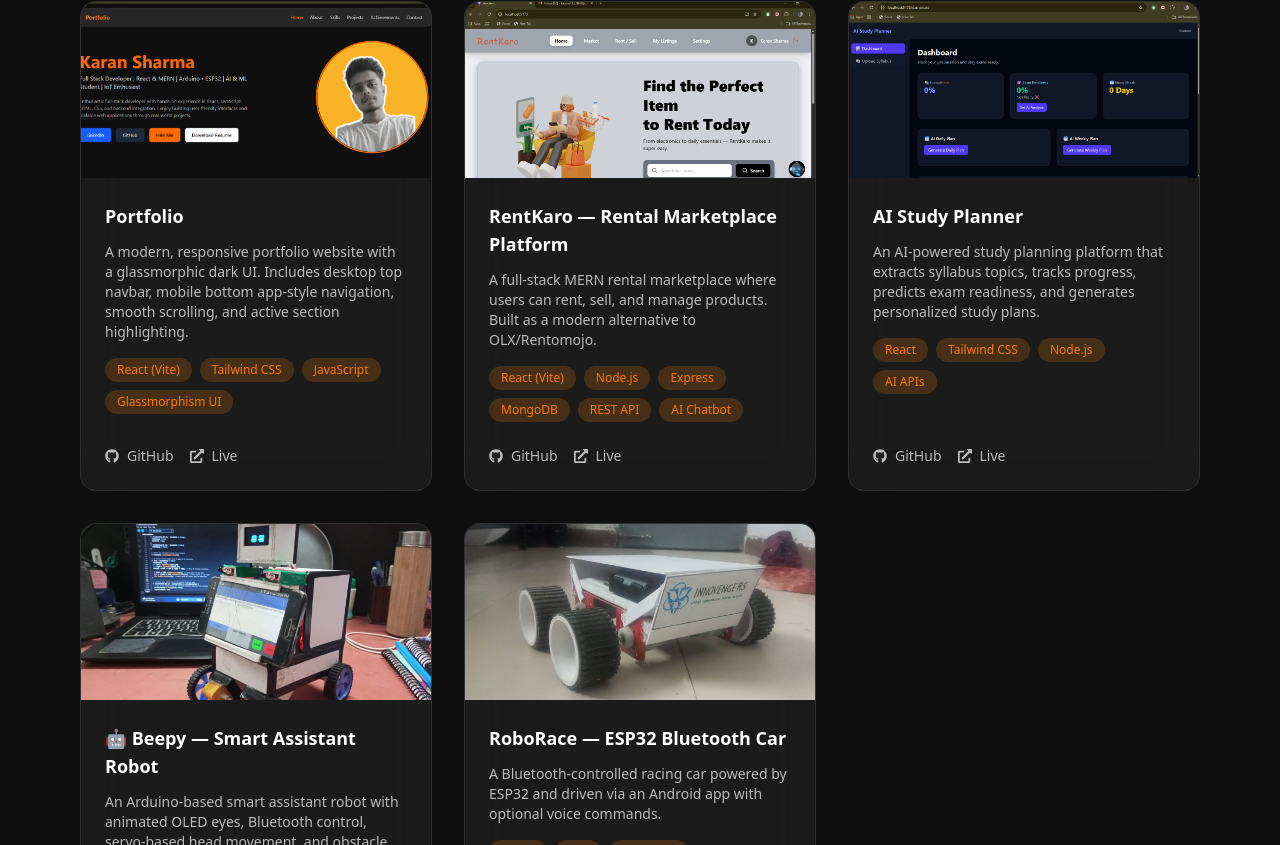
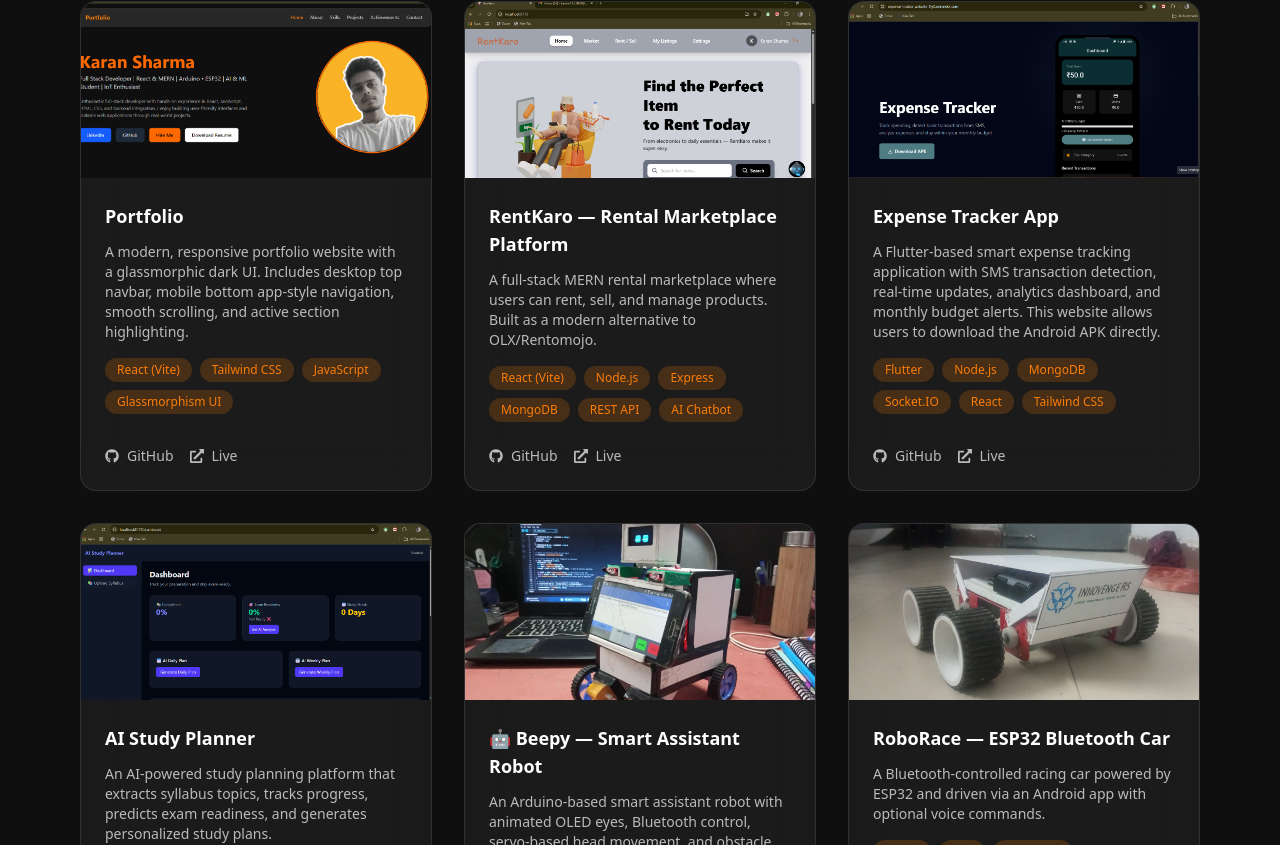
Before and after one commit to Karanx11/Portfolio, a React (Vite) app in the folder frontend/: page / in a window 1280 px wide. Shown: the part 2635-3480 px from the top of the page. Built offline with nearby package versions, Linux system fonts and the light colour scheme.

Commit message:
Added Expense Tracker Project

```diff
--- a/frontend/src/pages/Projects.jsx
+++ b/frontend/src/pages/Projects.jsx
@@ -6,6 +6,7 @@
 import studyPlannerImg from "../assets/projects/ai-study-planner.png";
 import beepyImg from "../assets/projects/beepy.png";
 import roboraceImg from "../assets/projects/roborace.png";
+import expenseImg from "../assets/projects/expense.png";
 
 const projects = [
   {
@@ -33,6 +34,22 @@
     live:"https://rentkaro-frontend.onrender.com",
     image: rentkaroImg,
   },
+  {
+  title: "Expense Tracker App",
+  description:
+    "A Flutter-based smart expense tracking application with SMS transaction detection, real-time updates, analytics dashboard, and monthly budget alerts. This website allows users to download the Android APK directly.",
+  tech: [
+    "Flutter",
+    "Node.js",
+    "MongoDB",
+    "Socket.IO",
+    "React",
+    "Tailwind CSS"
+  ],
+  github: "https://github.com/Karanx11/Expense-Tracker",
+  live: "https://expense-tracker-website-9iy2.onrender.com/",
+  image: expenseImg,
+},
   {
     title: "AI Study Planner",
     description:
```
Also changed, not shown: frontend/src/assets/projects/expense.png (added).
